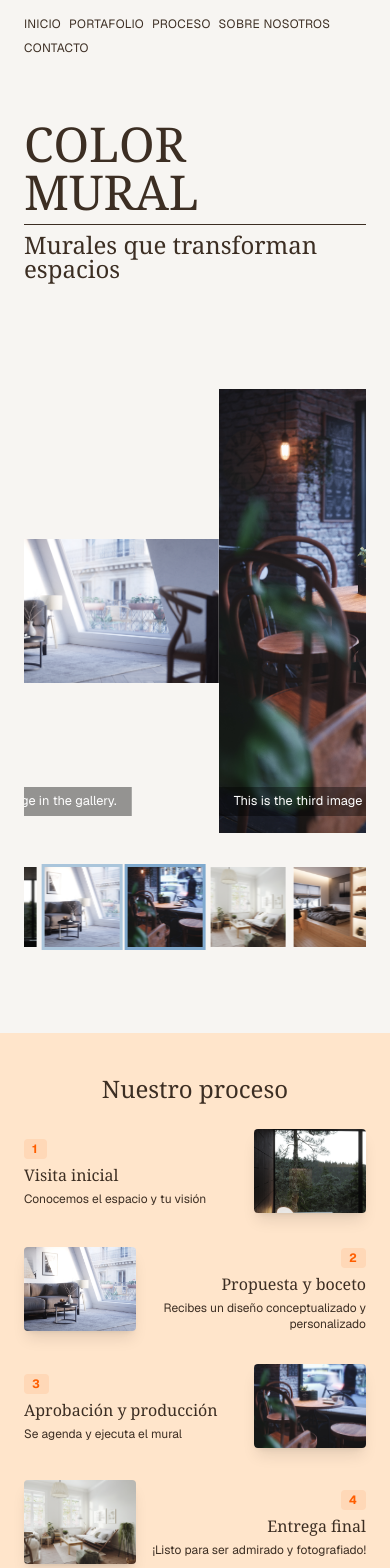
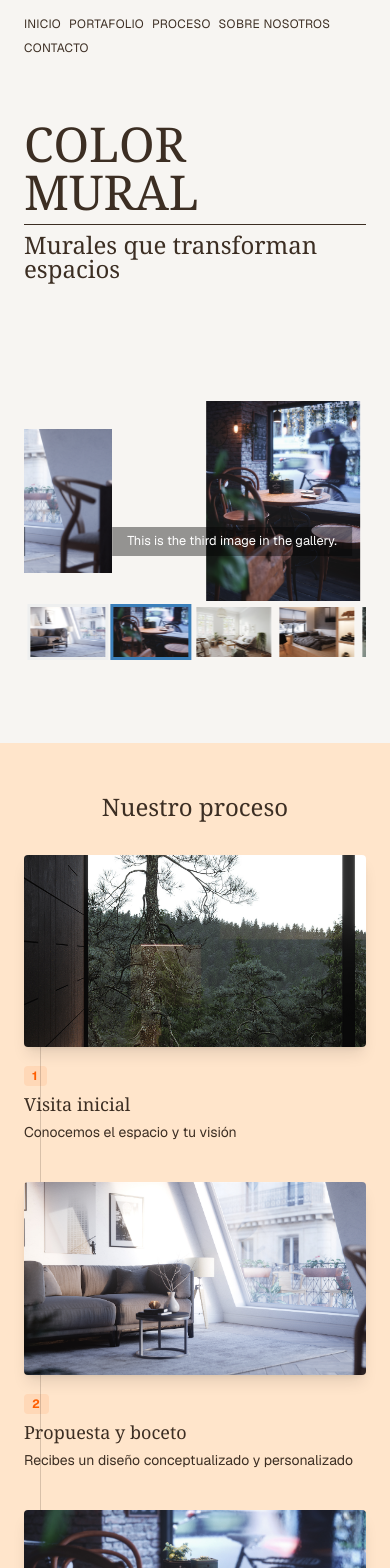
Before and after one commit to jporrego/color-mural, a Next.js app: page / in a window 390 px wide. Shown: the top 1568 px of the page. Built offline with nearby package versions, Linux system fonts and the light colour scheme.

Commit message:
feat: update gallery and process timeline components with responsive design improvements

```diff
--- a/src/app/components/Gallery/gallery-overrides.css
+++ b/src/app/components/Gallery/gallery-overrides.css
@@ -1,17 +1,37 @@
 /* gallery-overrides.css */
 
 .image-gallery-slide img {
-    height: 500px;
-    /* Set to whatever height you want */
+    height: 400px;
     width: 100%;
-    /* Optional: make it span the container */
     object-fit: cover;
-    /* Ensures consistent crop */
 }
 
 .image-gallery-thumbnail img {
     height: 80px;
-    /* Set a fixed height for thumbnails too */
     width: 100%;
     object-fit: cover;
 }
+
+/* Responsive override for smaller screens */
+@media (max-width: 768px) {
+    .image-gallery-slide img {
+        height: 300px;
+        /* Adjust as needed for small screens */
+    }
+
+    .image-gallery-thumbnail img {
+        height: 60px;
+        /* Optional: slightly smaller thumbnails */
+    }
+}
+
+@media (max-width: 480px) {
+    .image-gallery-slide img {
+        height: 200px;
+        /* Even smaller for very small screens */
+    }
+
+    .image-gallery-thumbnail img {
+        height: 50px;
+    }
+}
--- a/src/app/components/Gallery/index.tsx
+++ b/src/app/components/Gallery/index.tsx
@@ -7,7 +7,6 @@ const images = [
     original: 'images/portfolio/1.jpg',
     description: 'Restobar Santiago - 2024',
     thumbnail: 'images/portfolio/1.jpg',
-    sizes: '10px',
   },
   {
     original: 'images/portfolio/2.jpg',
--- a/src/app/components/Hero/index.tsx
+++ b/src/app/components/Hero/index.tsx
@@ -28,9 +28,9 @@ export default function Hero() {
       </div>
 
       {/* Gallery */}
-      {/* <div className="mx-auto w-full max-w-[1024px] bg-black px-6 py-12 md:px-10">
+      <div className="px-6 py-12 md:px-10">
         <Gallery />
-      </div> */}
+      </div>
     </section>
   );
 }
--- a/src/app/components/ProcessTimeline/index.tsx
+++ b/src/app/components/ProcessTimeline/index.tsx
@@ -26,53 +26,53 @@ const steps = [
 export default function ProcessTimeline() {
   return (
     <section id="proceso" className="bg-block1 mt-8">
-      <div className="mx-auto w-full max-w-[1000px] px-6 py-10 md:px-10">
-        <h2 className="mb-6 text-center font-serif text-2xl md:text-4xl">
+      <div className="mx-auto w-full max-w-[1000px] px-6 py-12 md:px-10">
+        <h2 className="mb-8 text-center font-serif text-2xl md:text-4xl">
           Nuestro proceso
         </h2>
 
         {/* Vertical timeline */}
         <div className="relative">
-          {/* central line for desktop */}
-          <div className="absolute inset-y-0 left-1/2 hidden w-px -translate-x-1/2 bg-[#3c2e23]/20 md:block" />
+          {/* central line */}
+          <div className="absolute top-0 bottom-0 left-4 w-px bg-[#3c2e23]/20 md:left-1/2 md:-translate-x-1/2"></div>
 
-          <ul className="space-y-8 md:space-y-12">
+          <ul className="space-y-10 md:space-y-16">
             {steps.map((step, idx) => (
               <li
                 key={step.title}
-                className={`group flex items-center gap-4 ${
-                  idx % 2 === 0 ? 'flex-row-reverse' : ''
+                className={`group flex flex-col items-center md:flex-row ${
+                  idx % 2 === 0 ? 'md:flex-row-reverse' : ''
                 }`}
               >
+                {/* text block */}
+                <div
+                  className={`order-2 mt-4 w-full md:order-1 md:w-1/2 ${
+                    idx % 2 === 0
+                      ? 'md:pl-8 md:text-left'
+                      : 'md:pr-8 md:text-right'
+                  }`}
+                >
+                  <span className="mb-1 inline-block rounded-sm bg-[#ff5e00]/10 px-2 py-0.5 text-xs font-bold tracking-widest text-[#ff5e00] uppercase">
+                    {idx + 1}
+                  </span>
+                  <h3 className="font-serif text-lg md:text-xl">
+                    {step.title}
+                  </h3>
+                  <p className="mt-1 text-sm md:text-base">{step.desc}</p>
+                </div>
+
                 {/* image block */}
-                <div className="flex-shrink-0 basis-28 overflow-hidden rounded-sm shadow-lg sm:basis-36 md:basis-1/2">
-                  <div className="relative aspect-[4/3] w-full transition-transform duration-500 group-hover:scale-105">
+                <div className="order-1 w-full overflow-hidden rounded-sm shadow-lg md:order-2 md:w-1/2">
+                  <div className="relative aspect-[16/9] w-full transition-transform duration-500 group-hover:scale-105">
                     <Image
                       src={step.img}
                       alt={`Paso ${idx + 1} - ${step.title}`}
                       fill
                       className="object-cover"
-                      sizes="(max-width:768px) 112px, 50vw"
+                      sizes="(max-width: 768px) 100vw, 50vw"
                       priority
                     />
                   </div>
-                </div>
-
-                {/* text block */}
-                <div
-                  className={`flex-1 ${
-                    idx % 2 === 0 ? 'text-left md:pl-8' : 'text-right md:pr-8'
-                  }`}
-                >
-                  <span className="mb-1 inline-block rounded-sm bg-[#ff5e00]/10 px-2 py-0.5 text-xs font-bold tracking-widest text-[#ff5e00] uppercase">
-                    {idx + 1}
-                  </span>
-                  <h3 className="font-serif text-base sm:text-lg md:text-xl">
-                    {step.title}
-                  </h3>
-                  <p className="mt-1 text-xs sm:text-sm md:text-base">
-                    {step.desc}
-                  </p>
                 </div>
               </li>
             ))}
--- a/src/app/page.tsx
+++ b/src/app/page.tsx
@@ -23,32 +23,20 @@ export default function Home() {
 
   return (
     <div className="text-dark flex min-h-screen flex-col scroll-smooth font-sans">
-      {/* ─────────────── Top Navigation ─────────────── */}
       <Navbar />
 
-      {/* ─────────────── Hero Section ─────────────── */}
       <Hero />
-      <div className="">
-        <div className="mx-auto w-full max-w-[1024px] px-6 py-12 md:px-10">
-          <Gallery />
-        </div>
-      </div>
-      {/* ─────────────── Process Section ─────────────── */}
+
       <ProcessTimeline />
 
-      {/* ─────────────── Portfolio Section ─────────────── */}
       <Portfolio onImageClick={handleOpen} />
 
-      {/* ─────────────── About Section ─────────────── */}
       <About />
 
-      {/* ─────────────── Contact Section ─────────────── */}
       <Contact />
 
-      {/* ─────────────── Footer ─────────────── */}
       <Footer />
 
-      {/* ─────────────── Lightbox Modal ─────────────── */}
       <Lightbox open={open} imgSrc={activeImg} onClose={() => setOpen(false)} />
     </div>
   );
```
